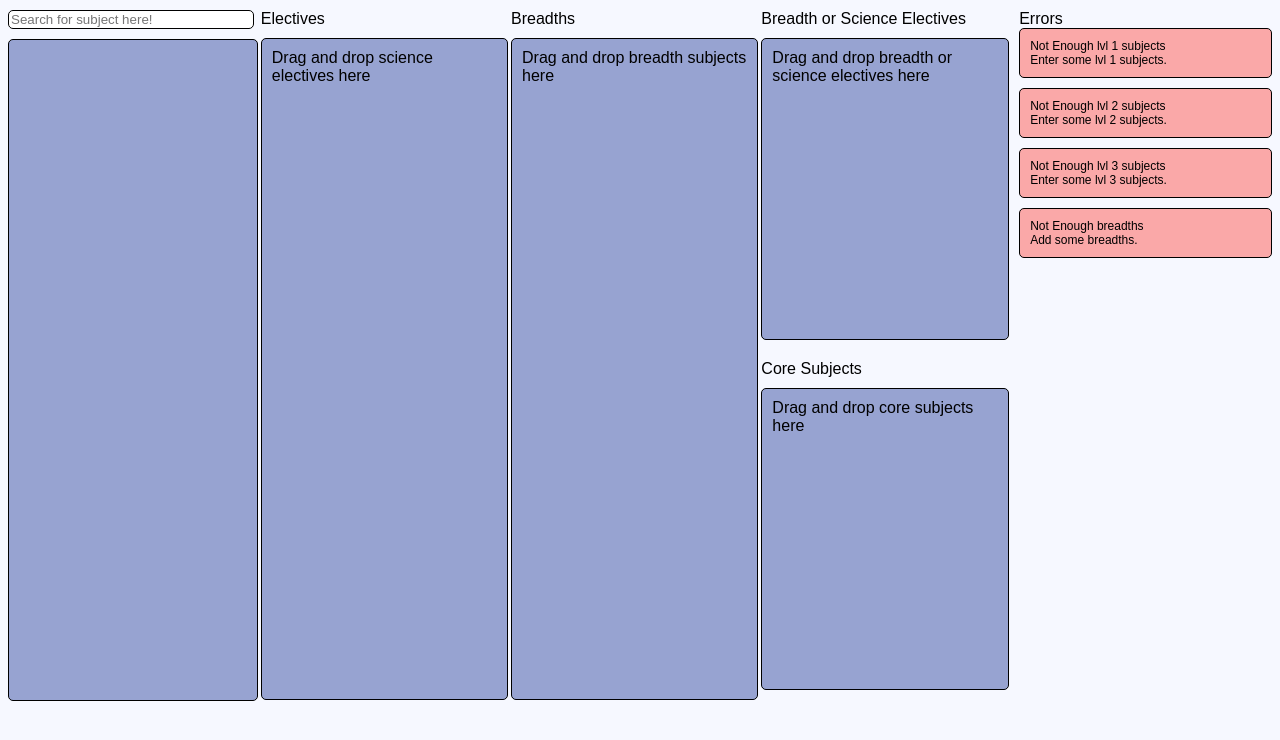
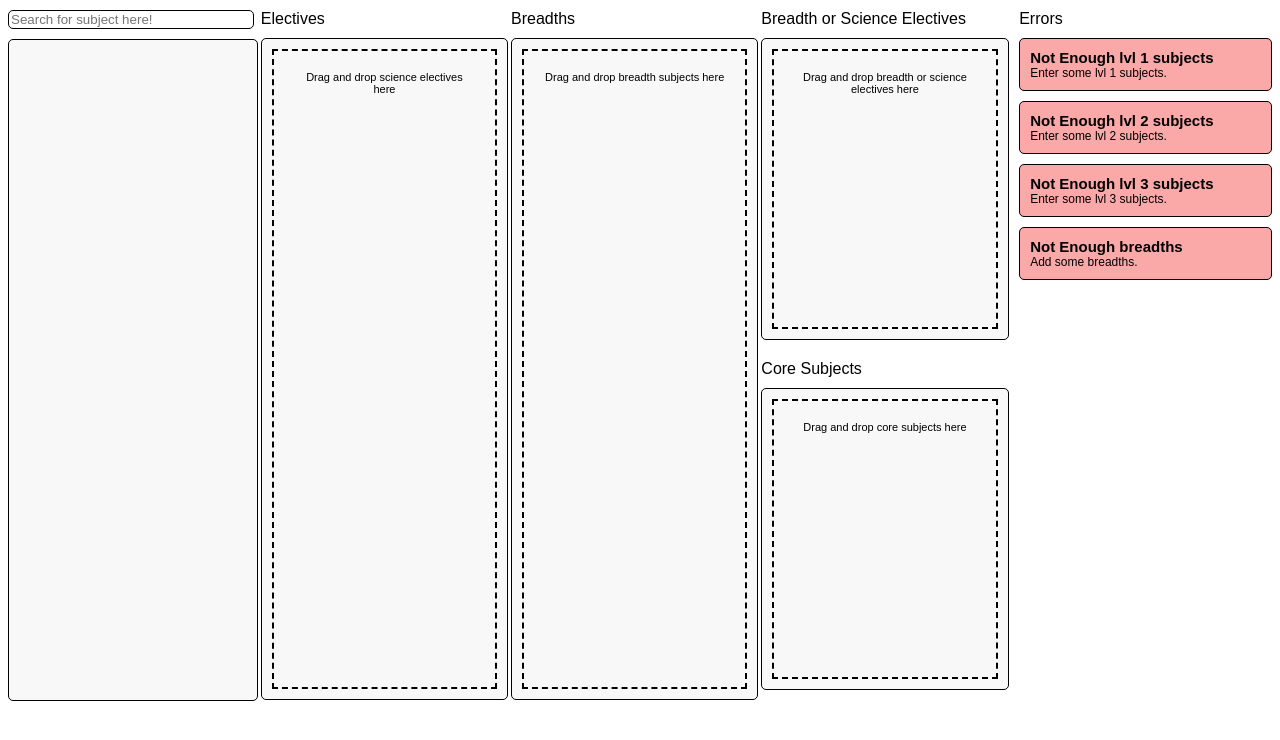
Before and after one commit to riazguzman/unimelb_subjects_project, a React (Create React App) app in the folder client/: page / in a window 1280 px wide. Shown: the top 740 px of the page. Built offline with nearby package versions, Linux system fonts and the light colour scheme.

Commit message:
debug delete functionality

```diff
--- a/client/src/App.css
+++ b/client/src/App.css
@@ -1,10 +1,6 @@
 .App {
   text-align: center;
   font-family: serif;
-}
-
-:root {
-  background-color: #f6f8ff;
 }
 
 body,
--- a/client/src/components/ErrorCard.js
+++ b/client/src/components/ErrorCard.js
@@ -14,8 +14,8 @@ const ErrorCard = ({ title, body }) => {
         background: "#FAA8A8",
       }}
     >
-      <p style={{ margin: 0 }}>{title}</p>
-      <p style={{ margin: 0 }}>{body}</p>
+      <h2 style={{ margin: 0, fontSize: "15px" }}>{title}</h2>
+      <div style={{ margin: 0 }}>{body}</div>
     </div>
   );
 };
--- a/client/src/components/ErrorContainer.js
+++ b/client/src/components/ErrorContainer.js
@@ -47,7 +47,8 @@ export const ErrorContainer = ({ subjects, breadth }) => {
 
   return (
     <div style={{ width: "20%" }}>
-      Errors
+      <div style={{ marginBottom: "10px" }}>Errors</div>
+      <div>
         {maxLevel1Error && (
           <ErrorCard
             title="Too many lvl 1 subjects"
@@ -118,6 +119,7 @@ export const ErrorContainer = ({ subjects, breadth }) => {
           <ErrorCard title="Too many lvl 1 breadths" body="Remove breadths." />
         )}
       </div>
+    </div>
   );
 };
 
--- a/client/src/components/Landing.js
+++ b/client/src/components/Landing.js
@@ -11,20 +11,19 @@ const ElectivesContainer = styled.div`
     height: 80vh;
     overflow-y: auto;
     width: 90%;
-    margin-right: 20px;
     margin-top: 10px;
-    background-color: #97A3D1;
+    background-color: #F8F8F8;
     background-opacity: 20%;
     border-radius: 5px;
     border: 1px solid black;
 
     ::-webkit-scrollbar {
-      width: 3px;
+      width: 4px;
       height: 4px;
     }
 
     ::-webkit-scrollbar-track {
-      box-shadow: inset 0 0 30px #97A3D1;
+      box-shadow: inset 0 0 30px white;
       border-radius: 10px;
     }
 
@@ -42,18 +41,18 @@ const FilterContainer = styled.div`
   overflow-y: auto;
   width: 90%;
   padding: 10px;
-  background-color: #97a3d1;
+  background-color: #f8f8f8;
   border-radius: 5px;
   border: 1px solid black;
   margin-top: 10px;
 
   ::-webkit-scrollbar {
-    width: 3px;
+    width: 4px;
     height: 4px;
   }
 
   ::-webkit-scrollbar-track {
-    box-shadow: inset 0 0 30px #97a3d1;
+    box-shadow: inset 0 0 30px white;
     border-radius: 10px;
   }
 
@@ -84,6 +83,22 @@ const Landing = () => {
     console.log(id);
     e.dataTransfer.setData("id", id);
     console.log(e.dataTransfer.getData("id"));
+  };
+
+  const OnClickDelete = (id, type) => {
+    let newArray = [];
+    if (type == "ScienceElective") {
+      console.log([...scienceElective]);
+      newArray = [...scienceElective].splice(id, 1);
+      setScienceElective(newArray);
+      console.log(newArray);
+    } else if (type == "BreadthSubjects") {
+      setSelectedBreadths([...selectedBreadths].splice(id, 1));
+    } else if (type == "ScienceOrBreadth") {
+      setScienceOrBreadth([...scienceOrBreadth].splice(id, 1));
+    } else if (type == "CoreSubjects") {
+      setCoreSubjects([...coreSubjects].splice(id, 1));
+    }
   };
 
   const OnDragDrop = (e) => {
@@ -150,9 +165,9 @@ const Landing = () => {
                   }}
                   id={i}
                 >
-                  <p style={{ fontWeight: "bold" }}>{val.name}</p>
-                  <p>level: {val.level}</p>
-                  <p>field: {val.field}</p>
+                  <div style={{ fontWeight: "bold" }}>{val.name}</div>
+                  <div>level: {val.level}</div>
+                  <div>field: {val.field}</div>
                 </div>
               );
             })}
@@ -169,7 +184,19 @@ const Landing = () => {
               }}
             >
               {scienceElective.length == 0 && (
-                <div>Drag and drop science electives here</div>
+                <div
+                  name="ScienceElective"
+                  style={{
+                    border: "2px dashed black",
+                    fontSize: "11px",
+                    boxSizing: "border-box",
+                    height: "100%",
+                    textAlign: "center",
+                    padding: "20px",
+                  }}
+                >
+                  Drag and drop science electives here
+                </div>
               )}
               {scienceElective.map((val, i) => {
                 return (
@@ -185,11 +212,25 @@ const Landing = () => {
                     }}
                     id={i}
                   >
-                    <p name="ScienceElective" style={{ fontWeight: "bold" }}>
+                    <div name="ScienceElective" style={{ fontWeight: "bold" }}>
                       {val.name}
-                    </p>
-                    <p name="ScienceElective">level: {val.level}</p>
-                    <p name="ScienceElective">field: {val.field}</p>
+                    </div>
+                    <div name="ScienceElective">level: {val.level}</div>
+                    <div name="ScienceElective">field: {val.field}</div>
+                    <div
+                      style={{
+                        backgroundColor: "white",
+                        border: "1px solid black",
+                        borderRadius: "3px",
+                        textAlign: "center",
+                        width: "30%",
+                        marginLeft: "70%",
+                        cursor: "pointer",
+                      }}
+                      onClick={() => OnClickDelete(i + 1, "ScienceElective")}
+                    >
+                      delete
+                    </div>
                   </div>
                 );
               })}
@@ -205,7 +246,19 @@ const Landing = () => {
               }}
             >
               {selectedBreadths.length == 0 && (
-                <div>Drag and drop breadth subjects here</div>
+                <div
+                  name="BreadthSubjects"
+                  style={{
+                    border: "2px dashed black",
+                    fontSize: "11px",
+                    boxSizing: "border-box",
+                    height: "100%",
+                    textAlign: "center",
+                    padding: "20px",
+                  }}
+                >
+                  Drag and drop breadth subjects here
+                </div>
               )}
               {selectedBreadths.map((val, i) => {
                 return (
@@ -221,9 +274,25 @@ const Landing = () => {
                     }}
                     id={i}
                   >
-                    <p style={{ fontWeight: "bold" }}>{val.name}</p>
-                    <p>level: {val.level}</p>
-                    <p>field: {val.field}</p>
+                    <div name="BreadthSubjects" style={{ fontWeight: "bold" }}>
+                      {val.name}
+                    </div>
+                    <div name="BreadthSubjects">level: {val.level}</div>
+                    <div name="BreadthSubjects">field: {val.field}</div>
+                    <div
+                      style={{
+                        backgroundColor: "white",
+                        border: "1px solid black",
+                        borderRadius: "3px",
+                        textAlign: "center",
+                        width: "30%",
+                        marginLeft: "70%",
+                        cursor: "pointer",
+                      }}
+                      onClick={() => OnClickDelete(i + 1, "BreadthSubjects")}
+                    >
+                      delete
+                    </div>
                   </div>
                 );
               })}
@@ -240,7 +309,19 @@ const Landing = () => {
               }}
             >
               {scienceOrBreadth.length == 0 && (
-                <div>Drag and drop breadth or science electives here</div>
+                <div
+                  name="ScienceOrBreadth"
+                  style={{
+                    border: "2px dashed black",
+                    fontSize: "11px",
+                    boxSizing: "border-box",
+                    height: "100%",
+                    textAlign: "center",
+                    padding: "20px",
+                  }}
+                >
+                  Drag and drop breadth or science electives here
+                </div>
               )}
               {scienceOrBreadth.map((val, i) => {
                 return (
@@ -256,11 +337,25 @@ const Landing = () => {
                     }}
                     id={i}
                   >
-                    <p name="ScienceOrBreadth" style={{ fontWeight: "bold" }}>
+                    <div name="ScienceOrBreadth" style={{ fontWeight: "bold" }}>
                       {val.name}
-                    </p>
-                    <p name="ScienceOrBreadth">level: {val.level}</p>
-                    <p name="ScienceOrBreadth">field: {val.field}</p>
+                    </div>
+                    <div name="ScienceOrBreadth">level: {val.level}</div>
+                    <div name="ScienceOrBreadth">field: {val.field}</div>
+                    <div
+                      style={{
+                        backgroundColor: "white",
+                        border: "1px solid black",
+                        borderRadius: "3px",
+                        textAlign: "center",
+                        width: "30%",
+                        marginLeft: "70%",
+                        cursor: "pointer",
+                      }}
+                      onClick={() => OnClickDelete(i + 1, "ScienceOrBreadth")}
+                    >
+                      delete
+                    </div>
                   </div>
                 );
               })}
@@ -275,7 +370,19 @@ const Landing = () => {
               }}
             >
               {coreSubjects.length == 0 && (
-                <div>Drag and drop core subjects here</div>
+                <div
+                  name="CoreSubjects"
+                  style={{
+                    border: "2px dashed black",
+                    fontSize: "11px",
+                    boxSizing: "border-box",
+                    height: "100%",
+                    textAlign: "center",
+                    padding: "20px",
+                  }}
+                >
+                  Drag and drop core subjects here
+                </div>
               )}
               {coreSubjects.map((val, i) => {
                 return (
@@ -291,11 +398,25 @@ const Landing = () => {
                     }}
                     id={i}
                   >
-                    <p name="CoreSubjects" style={{ fontWeight: "bold" }}>
+                    <div name="CoreSubjects" style={{ fontWeight: "bold" }}>
                       {val.name}
-                    </p>
-                    <p name="CoreSubjects">level: {val.level}</p>
-                    <p name="CoreSubjects">field: {val.field}</p>
+                    </div>
+                    <div name="CoreSubjects">level: {val.level}</div>
+                    <div name="CoreSubjects">field: {val.field}</div>
+                    <div
+                      style={{
+                        backgroundColor: "white",
+                        border: "1px solid black",
+                        borderRadius: "3px",
+                        textAlign: "center",
+                        width: "30%",
+                        marginLeft: "70%",
+                        cursor: "pointer",
+                      }}
+                      onClick={() => OnClickDelete(i + 1, "CoreSubjects")}
+                    >
+                      delete
+                    </div>
                   </div>
                 );
               })}
```
Lines whose indentation alone changed are shown as unchanged.
